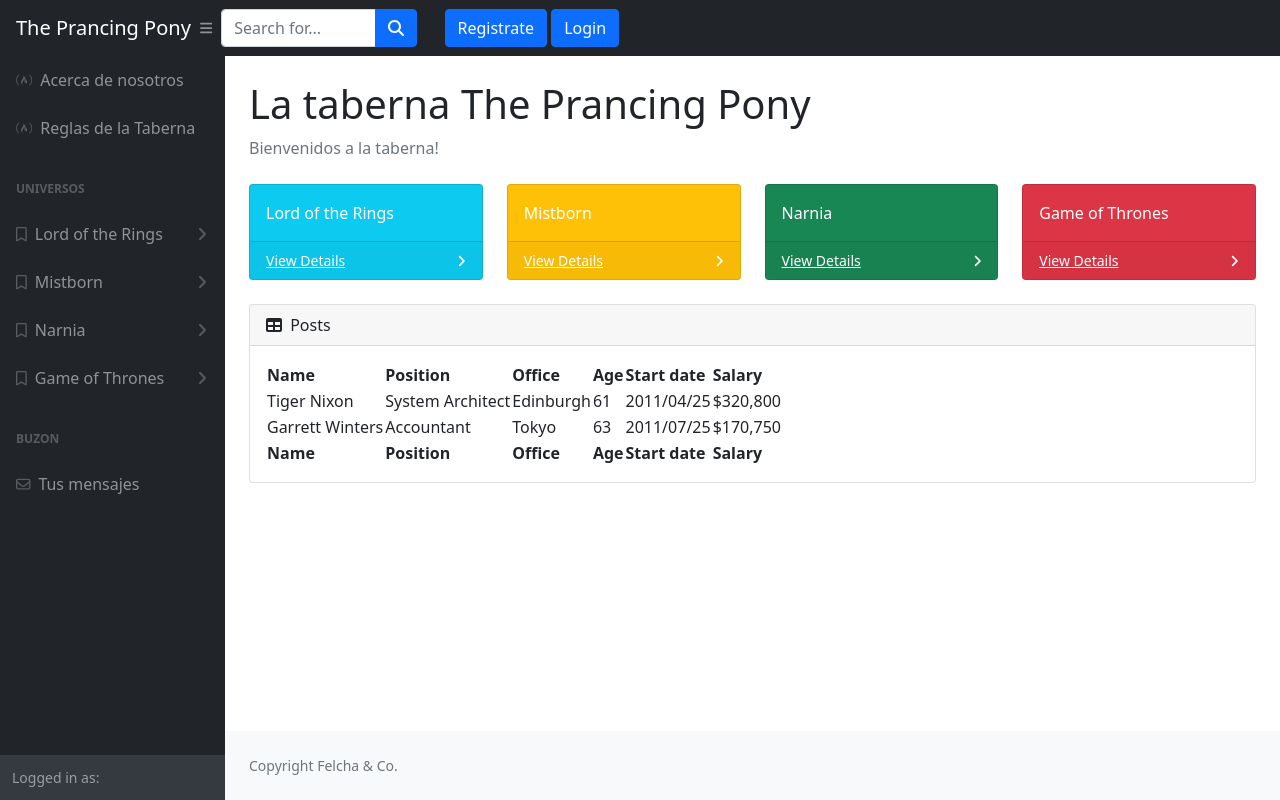
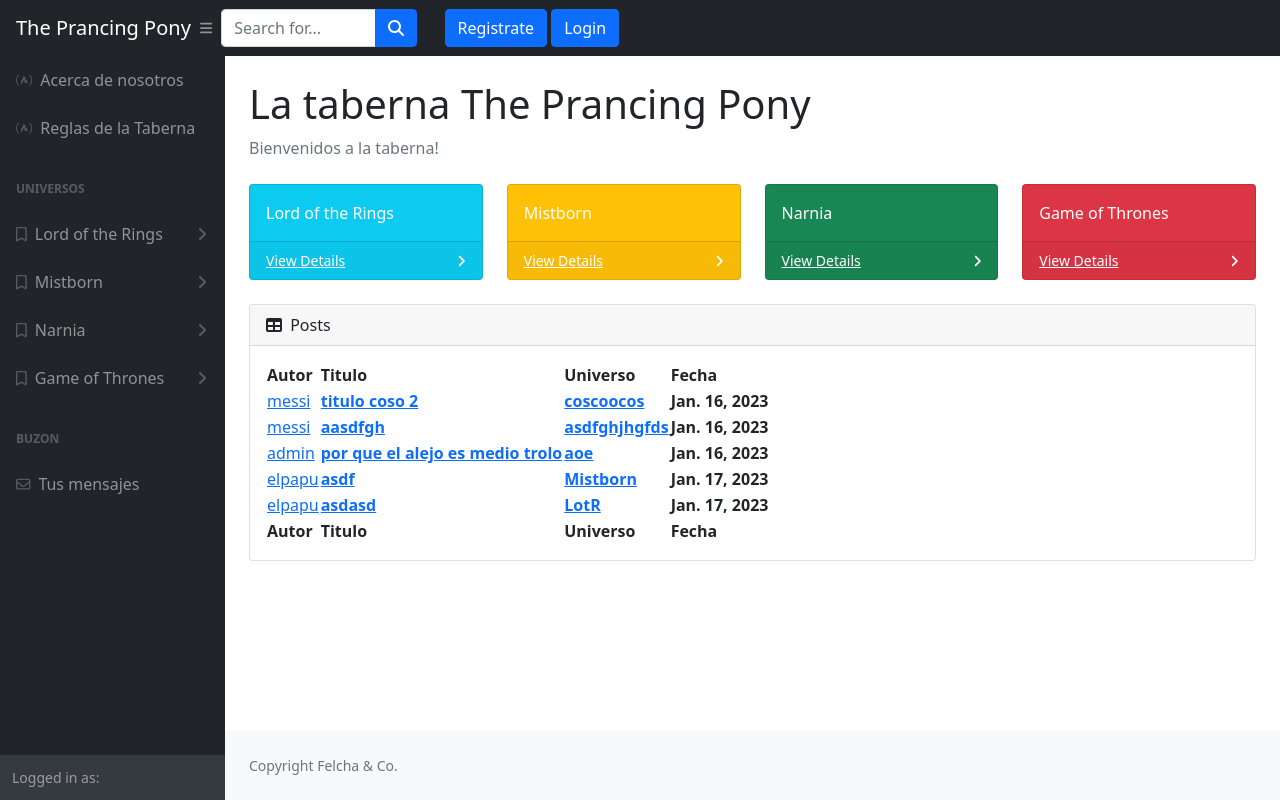
Before and after one commit to pablorobledal/proyecto_coder, a Django app: page / in a window 1280 px wide. Run offline with Django 4.2, Linux system fonts and the light colour scheme; data comes from the database, SQL or seed files in the repository; both versions use the stored data as it was after the commit; some libraries are stand-ins or nearby versions.

Commit message:
hasta ahora todo bien

```diff
--- a/AppBlog/models.py
+++ b/AppBlog/models.py
@@ -10,7 +10,7 @@ class Posteo(models.Model):
     fecha = models.DateField(auto_now_add=True, null=True, blank=True)
     #Informacion del posteo
     titulo = models.CharField(primary_key=True, max_length=40)
-    universo = models.CharField(max_length=40, blank=True, null=True)
+    universo = models.CharField(max_length=40, blank=True, null=True, choices=[('LotR','Lord of the Rings'),('Narnia' ,'Narnia'),('Mistborn', 'Mistborn'),('GoT', 'Game of Thrones'),('Otros','Otros')])
     cuerpo = models.TextField(max_length=10**10, null=True, blank=True)
     imagen = models.ImageField(upload_to='posts', null=False, blank=True)
     likes = models.ManyToManyField(User, blank=True, related_name='likes')
--- a/AppBlog/templates/index.html
+++ b/AppBlog/templates/index.html
@@ -61,44 +61,32 @@
                 <table id="datatablesSimple">
                     <thead>
                         <tr>
-                            <th>Name</th>
-                            <th>Position</th>
-                            <th>Office</th>
-                            <th>Age</th>
-                            <th>Start date</th>
-                            <th>Salary</th>
+                            <th>Autor</th>
+                            <th>Titulo</th>
+                            <th>Universo</th>
+                            <th>Fecha</th>
                         </tr>
                     </thead>
                     <tfoot>
                         <tr>
-                            <th>Name</th>
-                            <th>Position</th>
-                            <th>Office</th>
-                            <th>Age</th>
-                            <th>Start date</th>
-                            <th>Salary</th>
+                            <th>Autor</th>
+                            <th>Titulo</th>
+                            <th>Universo</th>
+                            <th>Fecha</th>
                         </tr>
                     </tfoot>
                     <tbody>
-                        <tr>
-                            <td>Tiger Nixon</td>
-                            <td>System Architect</td>
-                            <td>Edinburgh</td>
-                            <td>61</td>
-                            <td>2011/04/25</td>
-                            <td>$320,800</td>
-                        </tr>
-                        <tr>
-                            <td>Garrett Winters</td>
-                            <td>Accountant</td>
-                            <td>Tokyo</td>
-                            <td>63</td>
-                            <td>2011/07/25</td>
-                            <td>$170,750</td>
-                        </tr>
-                        </tr>
+                        {% for posteo in posteos %}
+                            <tr>
+                                <td><a href="{% url 'inicio'  %}">{{posteo.autor}} </a></td>
+                                <th><a href="{% url 'inicio'  %}">{{posteo.titulo}} </a></th>
+                                <th><a href="{% url 'inicio'  %}">{{posteo.universo}} </a></th>
+                                <th>{{posteo.fecha}}</th>
+                            </tr>
+                        {% endfor %}
                     </tbody>
                 </table>
+
             </div>
         </div>
     </div>
--- a/AppBlog/views.py
+++ b/AppBlog/views.py
@@ -15,7 +15,9 @@ from django.contrib.messages.views import SuccessMessageMixin
 
 
 def inicio(request):
-    return render(request, 'AppBlog/templates/index.html')
+    posteos=Posteo.objects.all()
+
+    return render(request, 'AppBlog/templates/index.html', {'posteos':posteos})
 
 def nosotros(request):
     return render(request, 'AppBlog/templates/nosotros.html')
```
Also changed, not shown: AppUsers/templates/miperfil.html (+39 -0 lines), db.sqlite3, media/posts/phiona-blake-marsh-final01.jpg (added).
